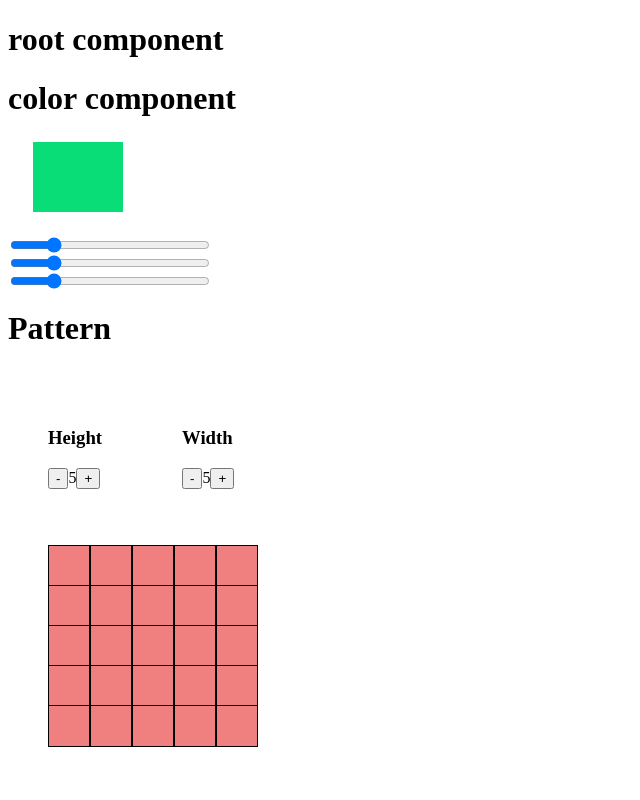
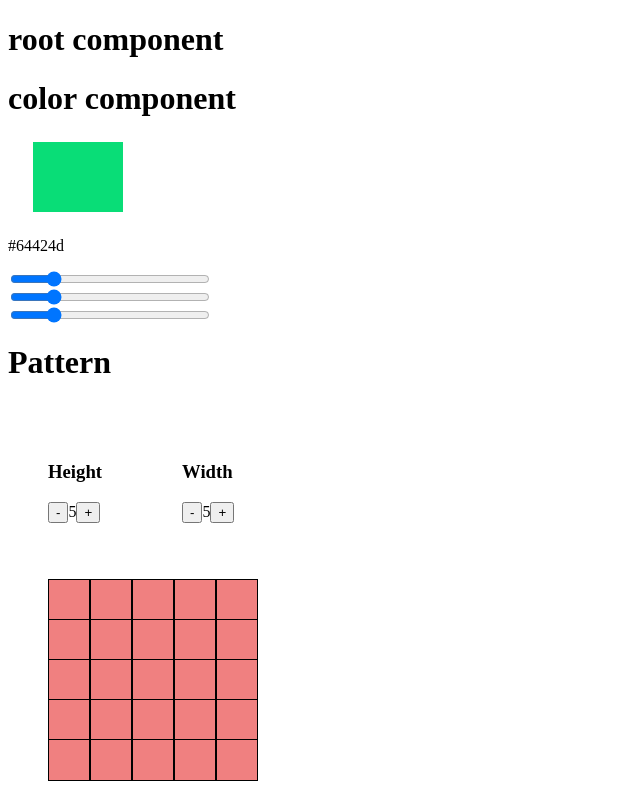
Before and after one commit to hedgehogus/PatternCreator, an Angular app in the folder pattern-creator/: page / in a window 1280 px wide. Shown: the whole page, without its empty margins (0-640 px from the left). Built offline with nearby package versions, Linux system fonts and the light colour scheme.

Commit message:
hexadecimal color

```diff
--- a/pattern-creator/src/app/color.component.ts
+++ b/pattern-creator/src/app/color.component.ts
@@ -1,10 +1,12 @@
 import { Component } from '@angular/core';
+import { Color } from './color'
 
 
 @Component({
   selector: 'color-component',
   template: `<h1>color component</h1>
             <div class="displayColor"> </div>
+            <p>{{getCurrent()}}</p>
             <div class="picker">
                 <input type="range" name="r" min="0" max ="254">
                 <input type="range" name="g" min="0" max ="254">
@@ -15,4 +17,13 @@ import { Component } from '@angular/core';
 })
 
 export class ColorComponent {
+    color: Color;
+
+    ngOnInit(): void {
+        this.color = {r:100,g:66,b:77};
+    }
+
+    getCurrent(){
+        return '#' + this.color.r.toString(16) + this.color.g.toString(16) + this.color.b.toString(16);
+    }
 }
--- /dev/null
+++ b/pattern-creator/src/app/color.ts
@@ -0,0 +1,5 @@
+export class Color {
+    r: number;
+    g: number;
+    b: number;
+}
```
